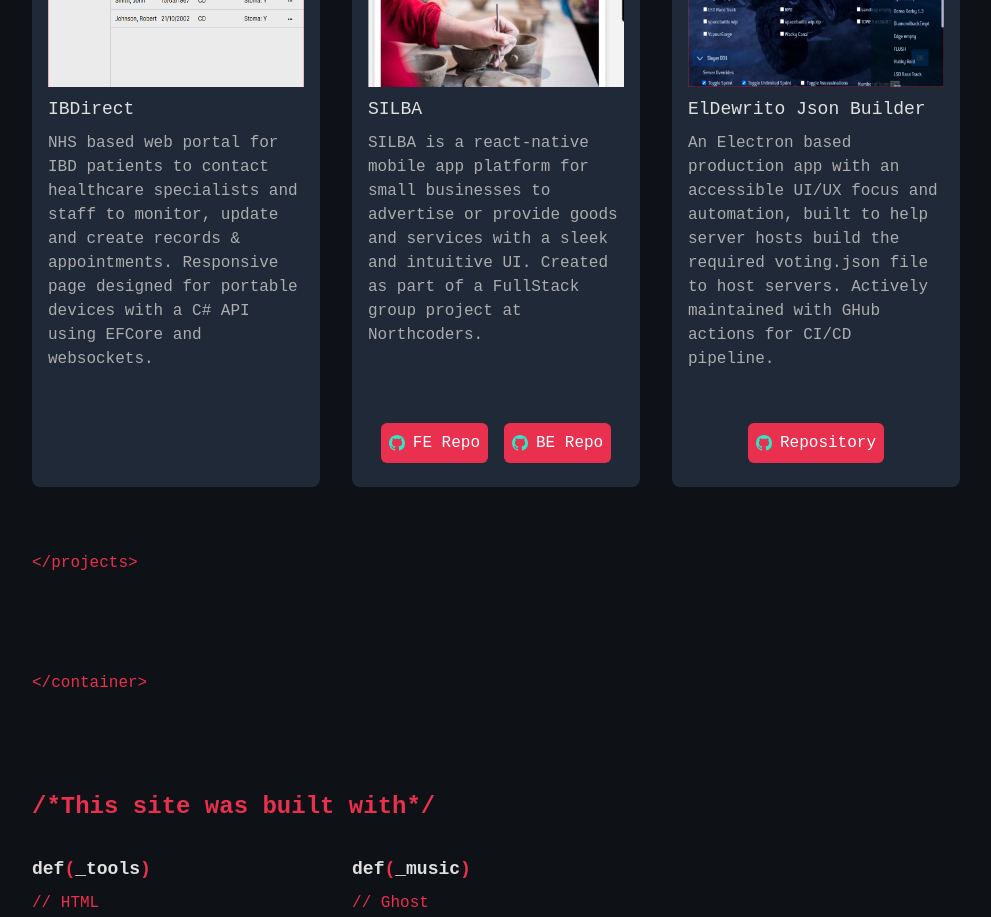
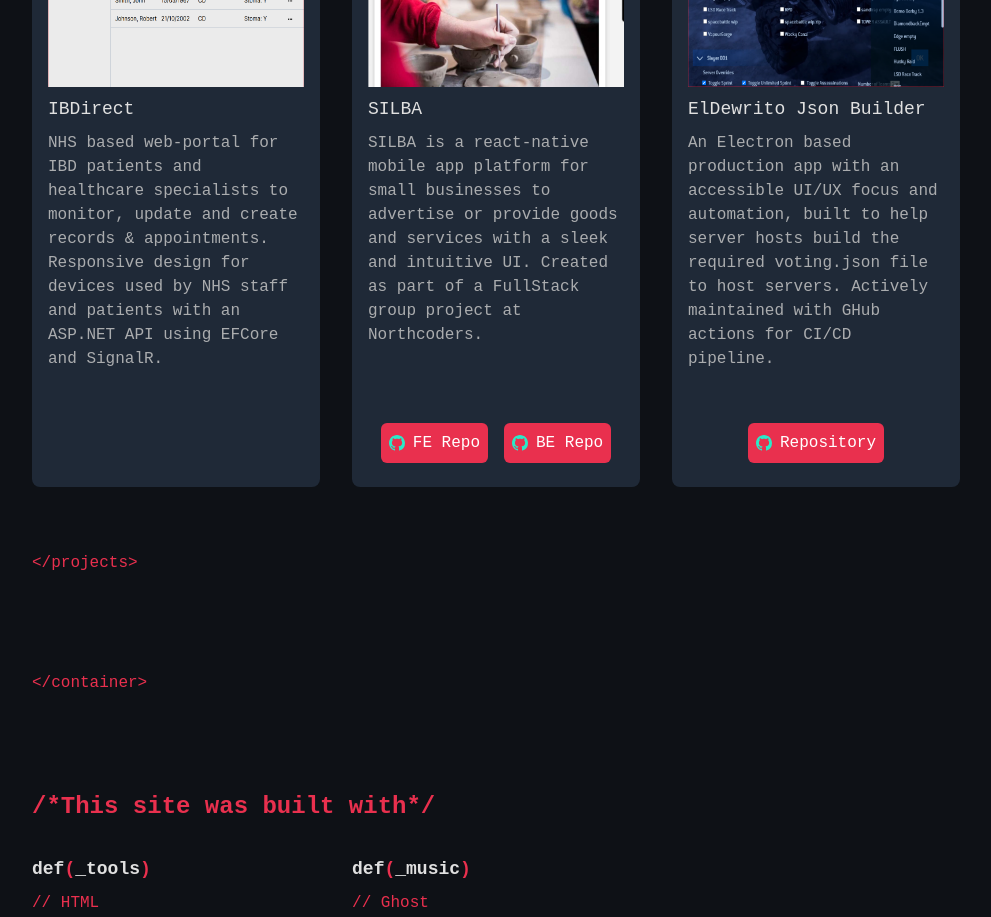
Before and after one commit to The-Nightman/Portfolio, a React (Vite) app: page / in a window 1280 px wide. Shown: the part 2160-3077 px from the top of the page, without its empty margins (128-1119 px from the left). Built offline with nearby package versions, Linux system fonts and the light colour scheme; the HTML template or start-up script is replaced by a standard one.

Commit message:
update ibdirect project description

```diff
--- a/src/data/projects.js
+++ b/src/data/projects.js
@@ -9,7 +9,7 @@ const projects = [
   {
     image: IBDirect,
     name: "IBDirect",
-    body: "NHS based web portal for IBD patients to contact healthcare specialists and staff to monitor, update and create records & appointments. Responsive page designed for portable devices with a C# API using EFCore and websockets.",
+    body: "NHS based web-portal for IBD patients and healthcare specialists to monitor, update and create records & appointments. Responsive design for devices used by NHS staff and patients with an ASP.NET API using EFCore and SignalR.",
     repo: ["https://github.com/The-Nightman/IBDirect","https://github.com/The-Nightman/IBDirectAPI"],
     live: "https://ibdirect.net/",
     fullstack: true
```
